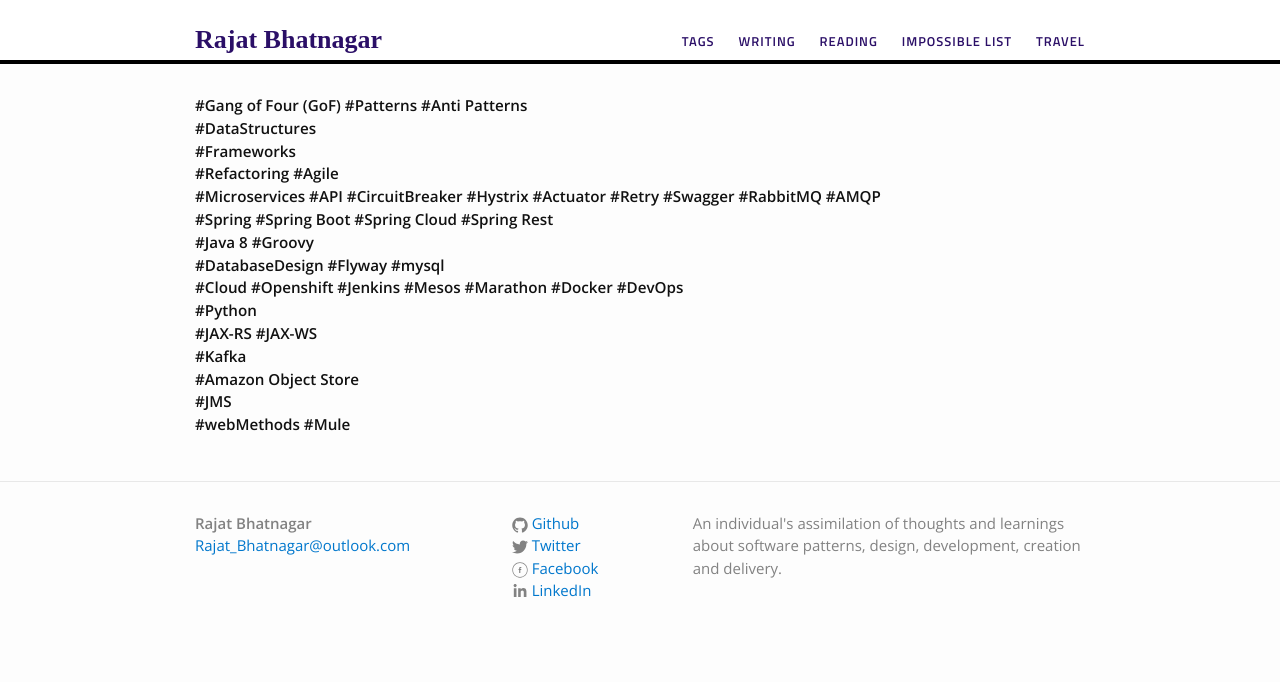
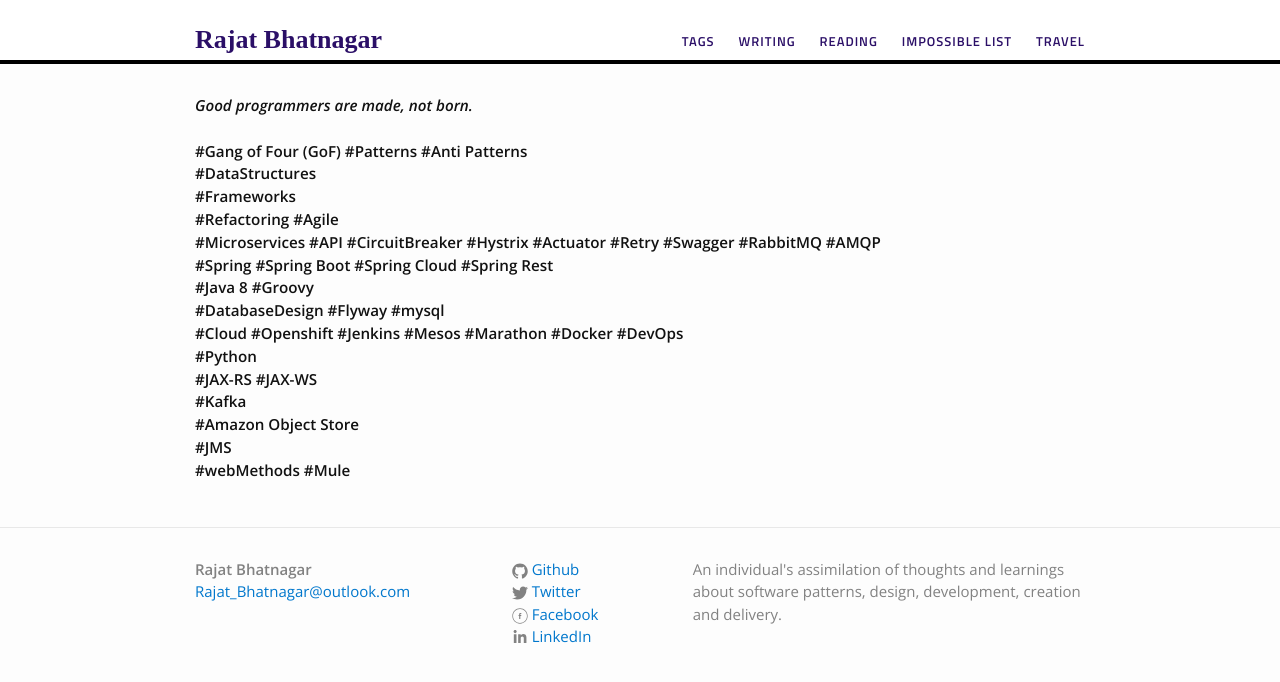
Before and after one commit to rajat-bhatnagar/rajat-bhatnagar.github.io, a Jekyll site: the page built from index.html, in a window 1280 px wide. Shown: the top 682 px of the page. Built offline with Jekyll 4.4.1, drawn with Linux system fonts in a browser that asks for light colours.

Commit message:
28th September2017: Added quote on main page

```diff
--- a/index.html
+++ b/index.html
@@ -4,6 +4,8 @@
 <div class="home">
     <p>
         <b>
+            <i>Good programmers are made, not born.</i>
+            <br><br>
             #Gang of Four (GoF) #Patterns #Anti Patterns<br>
             #DataStructures<br>
             #Frameworks<br>
```
